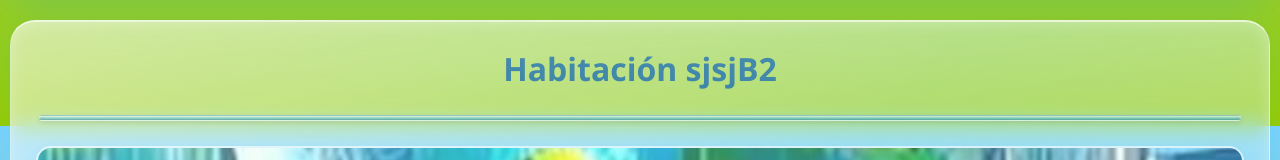
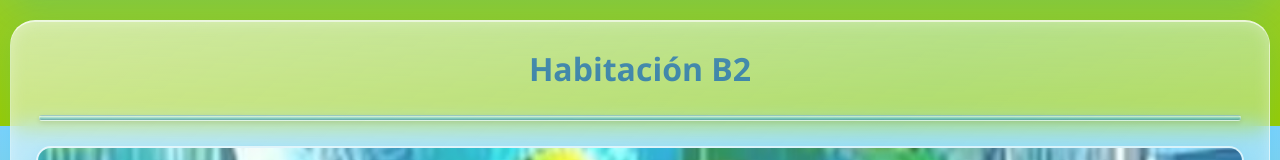
Before and after one commit to CexDaBest/kattleya_suites, a plain HTML site: page habitaciones.html in a window 1280 px wide. Shown: the part 3074-3234 px from the top of the page. Drawn offline with Linux system fonts and the light colour scheme.

Commit message:
Add files via upload

```diff
--- a/habitaciones.html
+++ b/habitaciones.html
@@ -122,7 +122,7 @@
     </div>
 
     <div class="reseña">
-        <h1 class="title">Habitación  sjsjB2</h1>
+        <h1 class="title">Habitación B2</h1>
 
         <hr>
 
```
